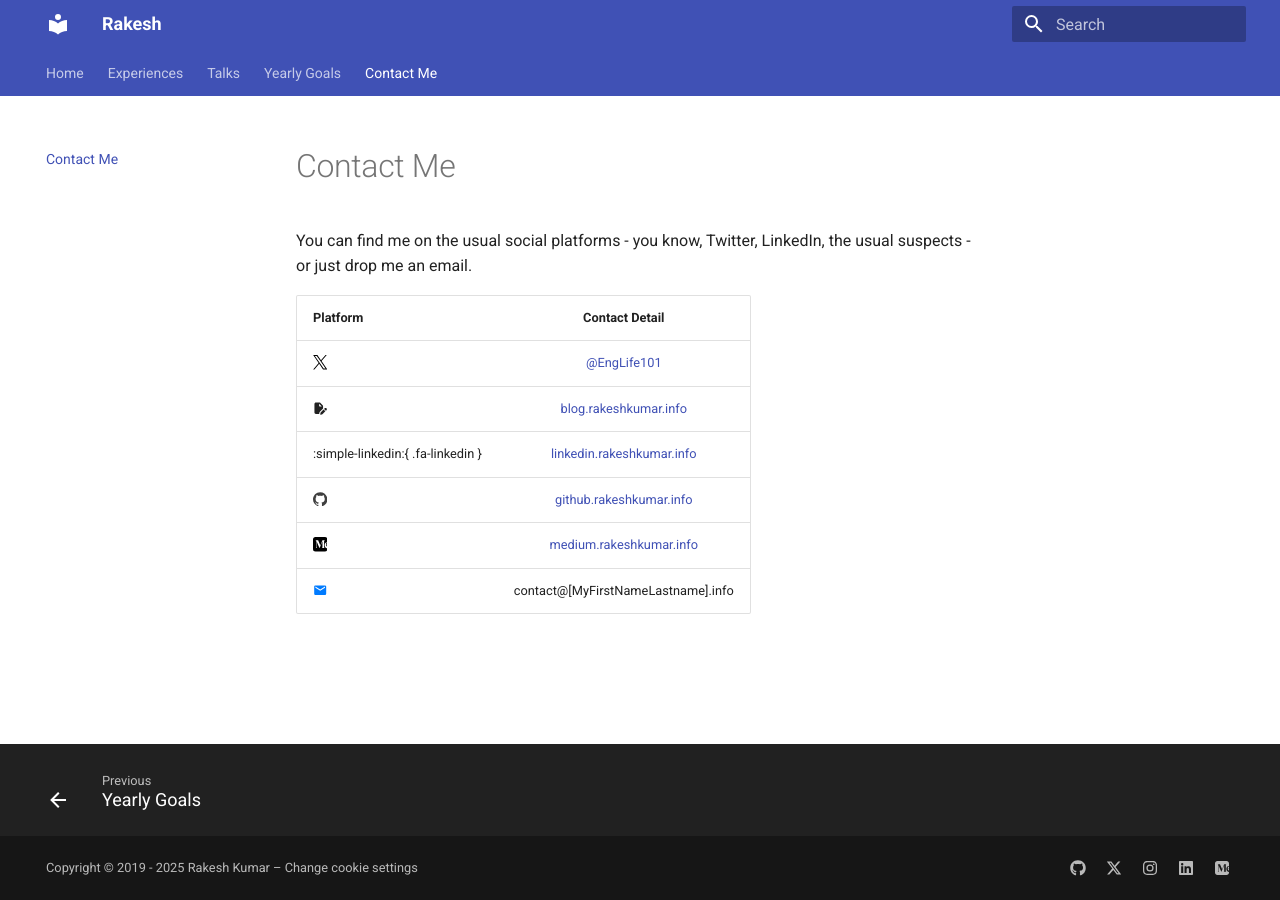
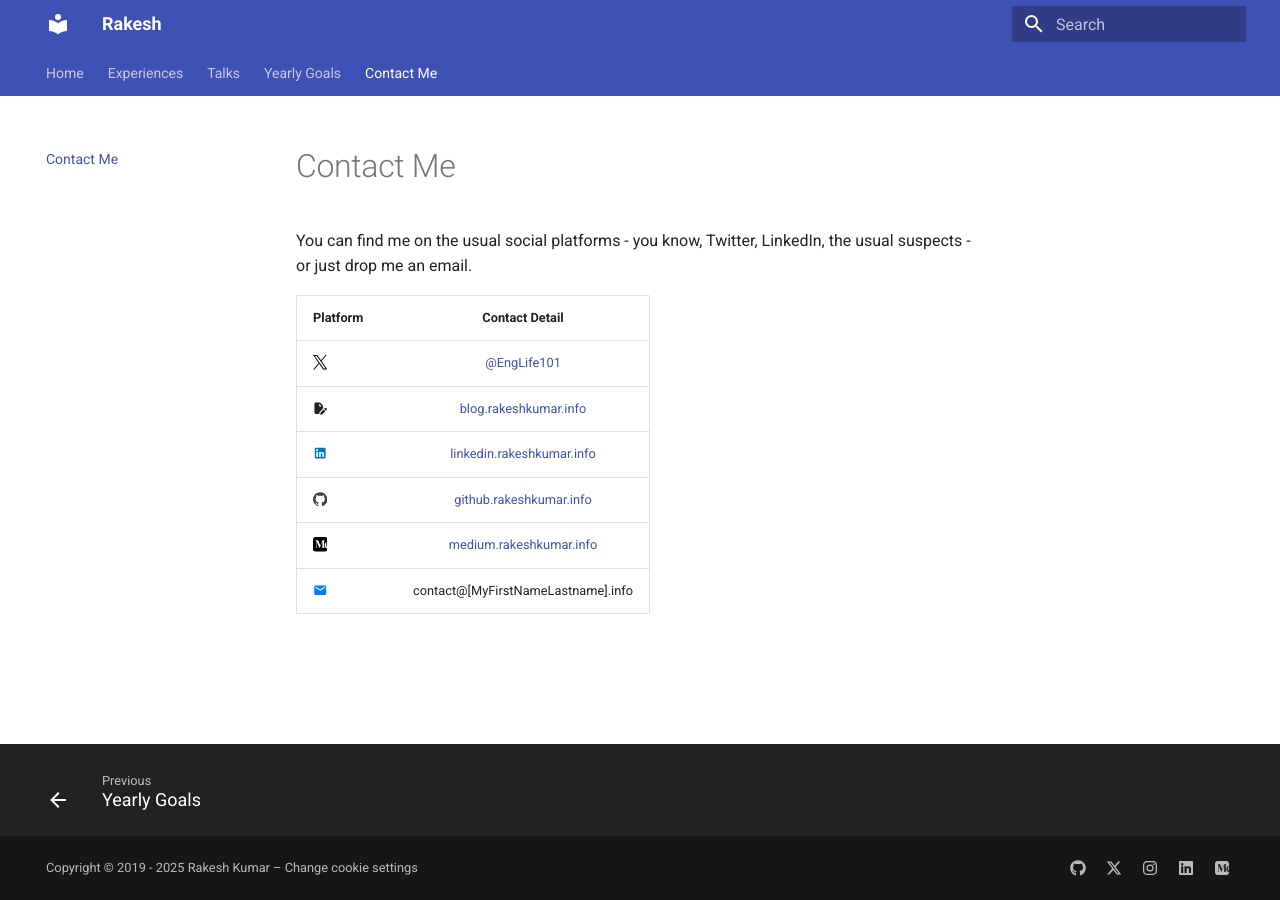
Before and after one commit to rakeshcusat/rakeshcusat.github.io, an MkDocs documentation site: the page built from docs/contact.md, in a window 1280 px wide. Built offline with MkDocs 1.6.1 and Material for MkDocs 9.7.7, drawn with Linux system fonts in a browser that asks for light colours; plug-ins that fetch from the network failed and are left out.

Commit message:
fix linkedin icon (#26)

```diff
--- a/docs/contact.md
+++ b/docs/contact.md
@@ -2,11 +2,11 @@
 
 You can find me on the usual social platforms - you know, Twitter, LinkedIn, the usual suspects - or just drop me an email.
 
-| Platform                          |                         Contact Detail                         |
-| :-------------------------------- | :------------------------------------------------------------: |
-| :simple-x:{ .fa-x-twitter }       |            [@EngLife101](https://x.com/englife101)             |
-| :fontawesome-solid-file-pen:      |     [blog.rakeshkumar.info](https://blog.rakeshkumar.info)     |
-| :simple-linkedin:{ .fa-linkedin } | [linkedin.rakeshkumar.info](https://linkedin.rakeshkumar.info) |
-| :simple-github:{ .fa-github }     |   [github.rakeshkumar.info](https://github.rakeshkumar.info)   |
-| :simple-medium:{ .fa-medium }     |   [medium.rakeshkumar.info](https://medium.rakeshkumar.info)   |
-| :material-email:{ .fa-envelope }  |              contact@\[MyFirstNameLastname\].info              |
+| Platform                            |                         Contact Detail                         |
+| :---------------------------------- | :------------------------------------------------------------: |
+| :simple-x:{ .fa-x-twitter }         |            [@EngLife101](https://x.com/englife101)             |
+| :fontawesome-solid-file-pen:        |     [blog.rakeshkumar.info](https://blog.rakeshkumar.info)     |
+| :material-linkedin:{ .fa-linkedin } | [linkedin.rakeshkumar.info](https://linkedin.rakeshkumar.info) |
+| :simple-github:{ .fa-github }       |   [github.rakeshkumar.info](https://github.rakeshkumar.info)   |
+| :simple-medium:{ .fa-medium }       |   [medium.rakeshkumar.info](https://medium.rakeshkumar.info)   |
+| :material-email:{ .fa-envelope }    |              contact@\[MyFirstNameLastname\].info              |
```
